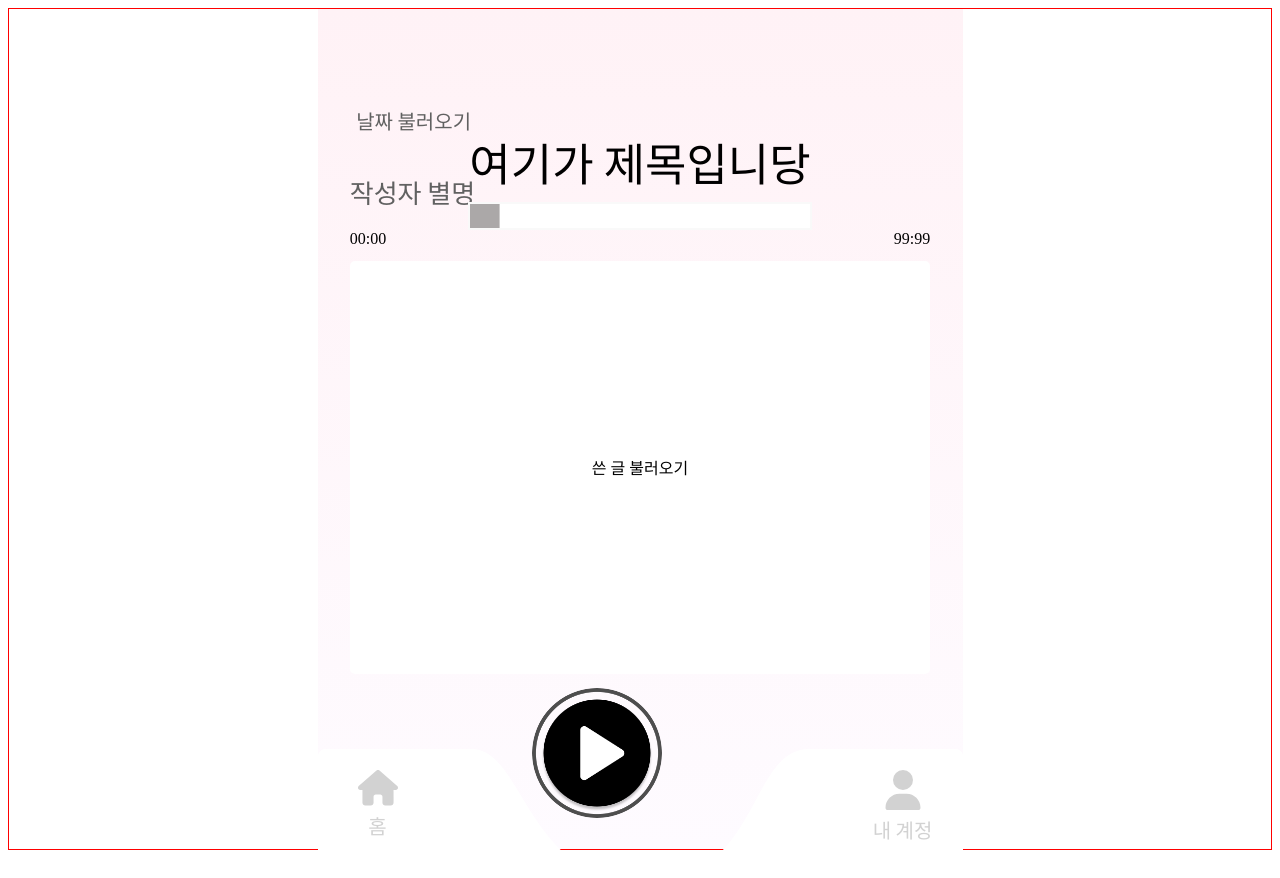
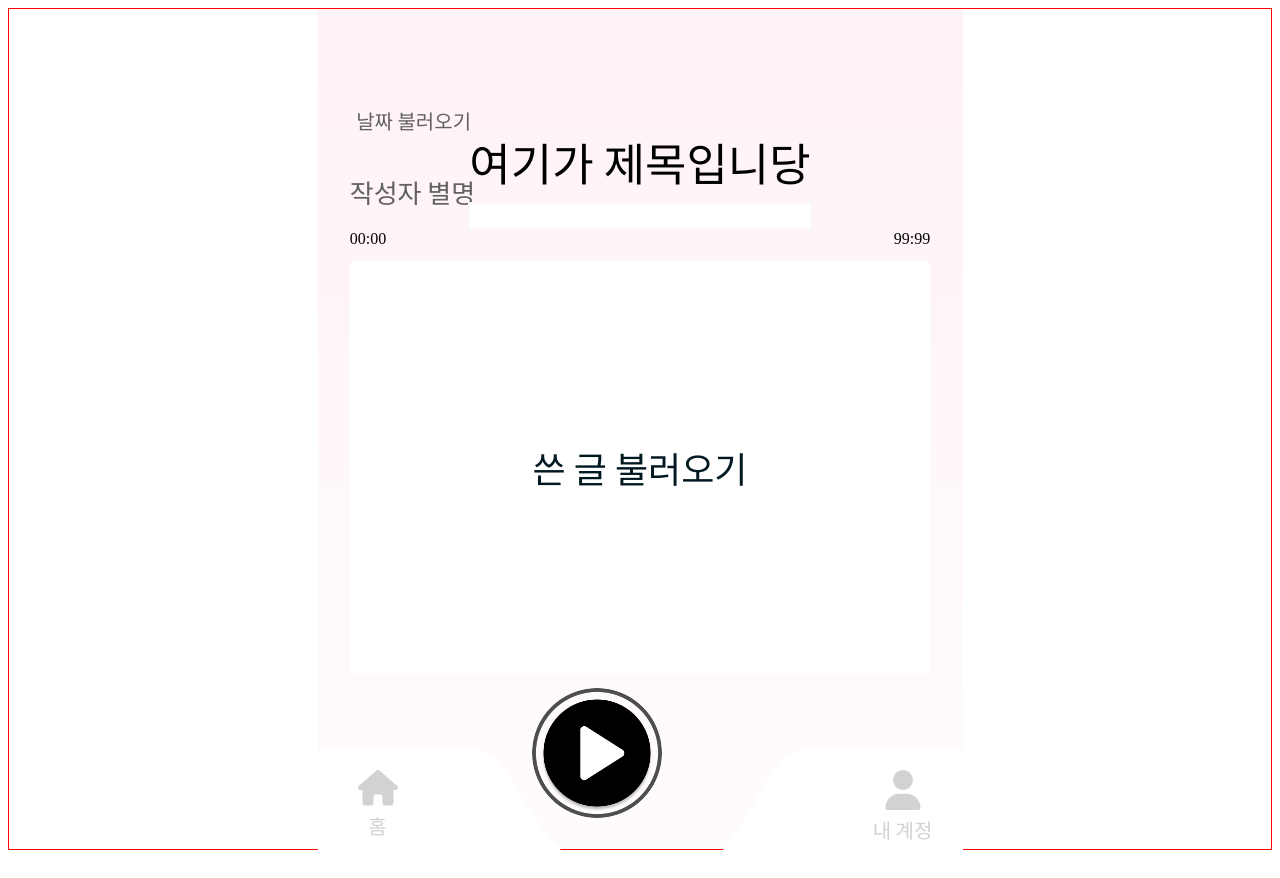
Before and after one commit to yunssup/MalMalMal_FE, a React (Vite) app: page /readsns in a window 1280 px wide. Shown: the top 878 px of the page. Built offline with nearby package versions, Linux system fonts and the light colour scheme; a small style sheet from the web is missing.

Commit message:
readsns 마무리

```diff
--- a/src/component/Readsns.jsx
+++ b/src/component/Readsns.jsx
@@ -1,5 +1,5 @@
-import React from "react";
-import styled, { keyframes } from "styled-components";
+import React, { useState } from "react";
+import styled, { keyframes, css } from "styled-components";
 import Footer from "../base/Footer";
 
 const Container = styled.div`
@@ -43,6 +43,7 @@ const progressBarAnimation = keyframes`
     transform: scaleX(1);
   }
 `;
+
 const ProgressBarContainer = styled.div`
   display: flex;
   align-items: center;
@@ -55,13 +56,20 @@ const ProgressBarContainer = styled.div`
   margin-top: -8%;
 `;
 const ProgressBar = styled.div`
+  background: #aba8a8;
   width: 54px;
   height: 24px;
   flex-shrink: 0;
-  background: #aba8a8;
+  background: transparent;
   transform-origin: left;
-  animation: ${progressBarAnimation} 10s linear infinite;
+  animation: ${(props) =>
+    props.isactive
+      ? css`
+          ${progressBarAnimation} 10s linear infinite
+        `
+      : "none"};
 `;
+
 const TimeInfo = styled.div`
   display: flex;
   justify-content: space-between;
@@ -79,9 +87,14 @@ const WhiteBox = styled.div`
   font-size: 16px;
   border-radius: 5px;
   margin: 2% 5%;
+  color: #011821;
+  font-family: "Noto Sans KR";
+  font-size: 36px;
+  font-weight: 400;
+  text-align: center;
 `;
 
-const StyledButton = styled.button`
+const ClickButton = styled.button`
   border: none;
   background-color: transparent;
   cursor: pointer;
@@ -98,8 +111,13 @@ const Image = styled.img`
 `;
 
 export default function Click() {
+  const [isProgressRunning, setIsProgressRunning] = useState(false);
+
   const handleButtonClick = () => {
     console.log("버튼 눌림");
+
+    // 프로그래스 바 실행 여부를 토글
+    setIsProgressRunning((prevState) => !prevState);
   };
 
   return (
@@ -108,16 +126,16 @@ export default function Click() {
       <Title>여기가 제목입니당 </Title>
       <Name>작성자 별명</Name>
       <ProgressBarContainer>
-        <ProgressBar />
-      </ProgressBarContainer>
+        <ProgressBar isActive={isProgressRunning} />
+      </ProgressBarContainer>{" "}
       <TimeInfo>
         <span>00:00</span>
         <span>99:99</span>
       </TimeInfo>
       <WhiteBox>쓴 글 불러오기</WhiteBox>
-      <StyledButton onClick={handleButtonClick}>
+      <ClickButton onClick={handleButtonClick}>
         <Image src="/재생버튼.jpg" alt="버튼 이미지" />
-      </StyledButton>
+      </ClickButton>
       <Footer />
     </Container>
   );
```
